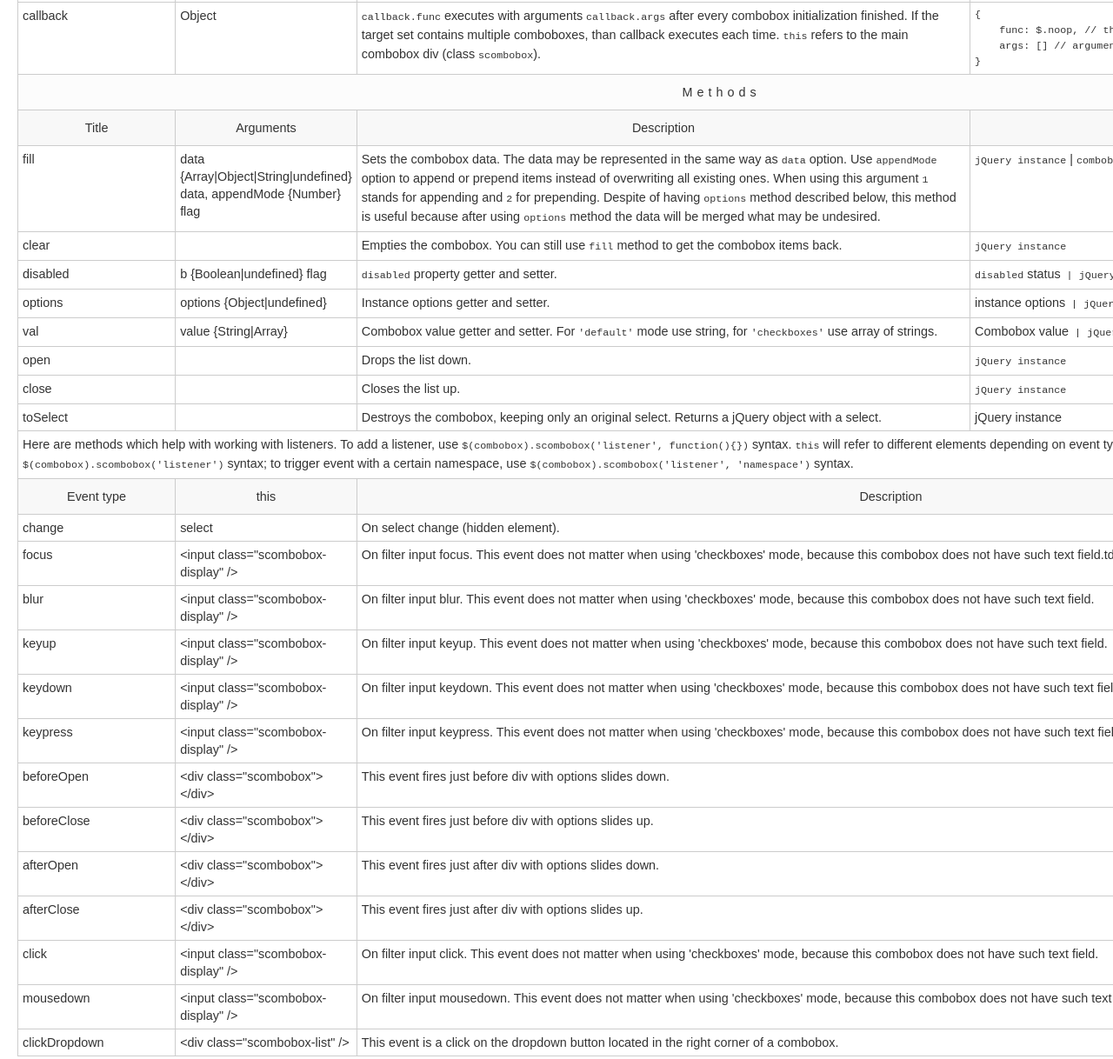
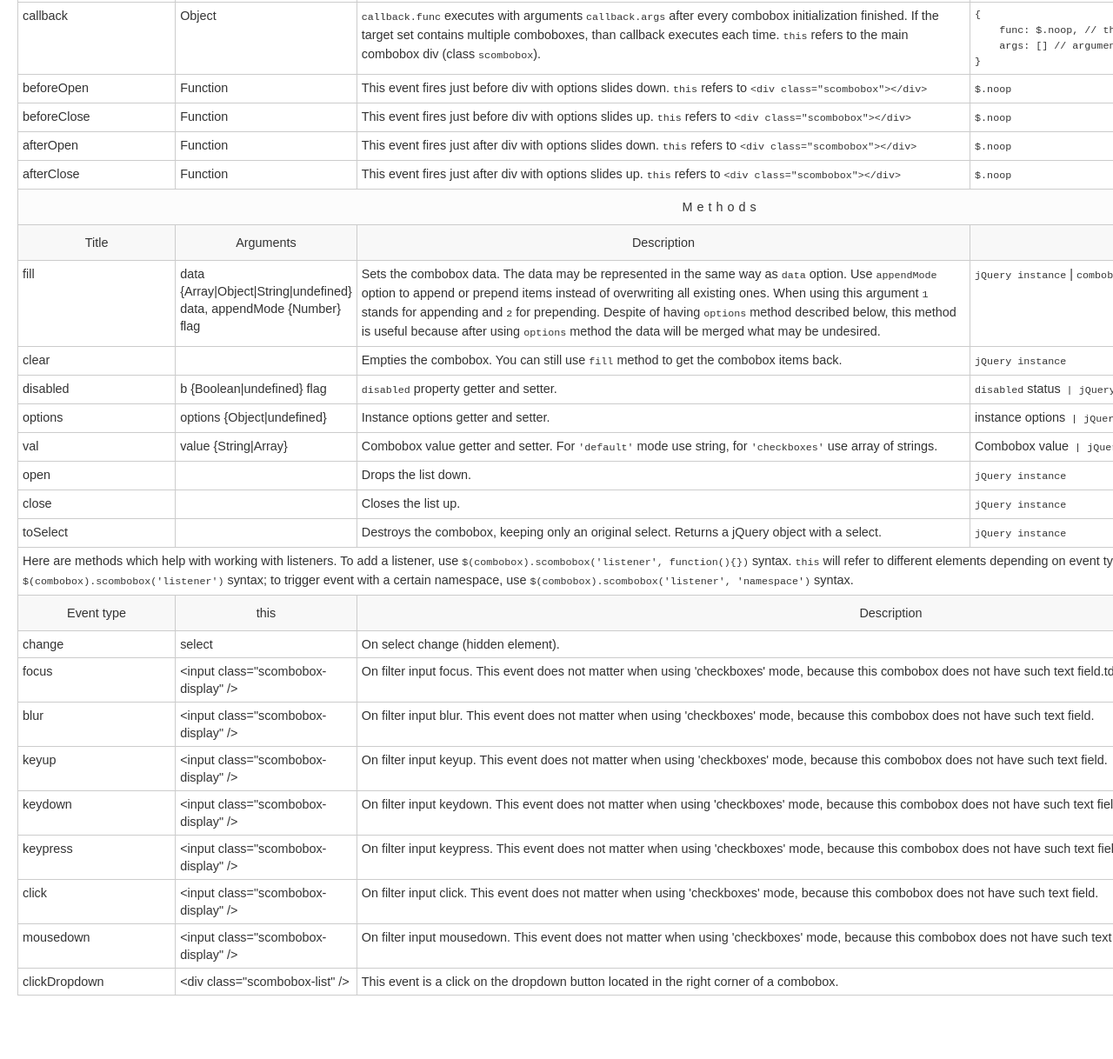
Before and after one commit to ivkremer/jquery-simple-combobox, a website: page index.html in a window 1280 px wide. Shown: the part 2049-3267 px from the top of the page at 87% size. After the commit the page ends 3204 px from the top, so only its background shows below. Drawn offline with Linux system fonts and the light colour scheme.

Commit message:
* Improve docs; version bump

```diff
--- a/bower.json
+++ b/bower.json
@@ -1,6 +1,6 @@
 {
   "name": "jquery-simple-combobox",
-  "version": "1.1.15",
+  "version": "1.1.16",
   "homepage": "https://github.com/ivkremer/jquery-simple-combobox",
   "authors": [
     "Ilya Kremer <ilya@kremer.pro>"
--- a/index.html
+++ b/index.html
@@ -391,6 +391,38 @@
 }</pre>
     </td>
 </tr>
+<tr>
+    <td>beforeOpen</td>
+    <td>Function</td>
+    <td>This event fires just before div with options slides down.
+        <code>this</code> refers to <code>&lt;div class="scombobox"&gt;&lt;/div&gt;</code>
+    </td>
+    <td><code>$.noop</code></td>
+</tr>
+<tr>
+    <td>beforeClose</td>
+    <td>Function</td>
+    <td>This event fires just before div with options slides up.
+        <code>this</code> refers to <code>&lt;div class="scombobox"&gt;&lt;/div&gt;</code>
+    </td>
+    <td><code>$.noop</code></td>
+</tr>
+<tr>
+    <td>afterOpen</td>
+    <td>Function</td>
+    <td>This event fires just after div with options slides down.
+        <code>this</code> refers to <code>&lt;div class="scombobox"&gt;&lt;/div&gt;</code>
+    </td>
+    <td><code>$.noop</code></td>
+</tr>
+<tr>
+    <td>afterClose</td>
+    <td>Function</td>
+    <td>This event fires just after div with options slides up.
+        <code>this</code> refers to <code>&lt;div class="scombobox"&gt;&lt;/div&gt;</code>
+    </td>
+    <td><code>$.noop</code></td>
+</tr>
 </tbody>
 <thead>
 <tr>
@@ -455,7 +487,7 @@
     <td>toSelect</td>
     <td></td>
     <td>Destroys the combobox, keeping only an original select. Returns a jQuery object with a select.</td>
-    <td>jQuery instance</td>
+    <td><code>jQuery instance</code></td>
 </tr>
 <tr>
     <td colspan="4">Here are methods which help with working with listeners. To add a listener, use
@@ -499,26 +531,6 @@
     <td colspan="2">On filter input keypress. This event does not matter when using 'checkboxes' mode, because this combobox does not have such text field.</td>
 </tr>
 <tr>
-    <td>beforeOpen</td>
-    <td>&lt;div class="scombobox"&gt;&lt;/div&gt;</td>
-    <td colspan="2">This event fires just before div with options slides down.</td>
-</tr>
-<tr>
-    <td>beforeClose</td>
-    <td>&lt;div class="scombobox"&gt;&lt;/div&gt;</td>
-    <td colspan="2">This event fires just before div with options slides up.</td>
-</tr>
-<tr>
-    <td>afterOpen</td>
-    <td>&lt;div class="scombobox"&gt;&lt;/div&gt;</td>
-    <td colspan="2">This event fires just after div with options slides down.</td>
-</tr>
-<tr>
-    <td>afterClose</td>
-    <td>&lt;div class="scombobox"&gt;&lt;/div&gt;</td>
-    <td colspan="2">This event fires just after div with options slides up.</td>
-</tr>
-<tr>
     <td>click</td>
     <td>&lt;input class="scombobox-display" /></td>
     <td colspan="2">On filter input click. This event does not matter when using 'checkboxes' mode, because this combobox does not have such text field.</td>
```
Also changed, not shown: js/jquery.scombobox.js, js/jquery.scombobox.min.js.
